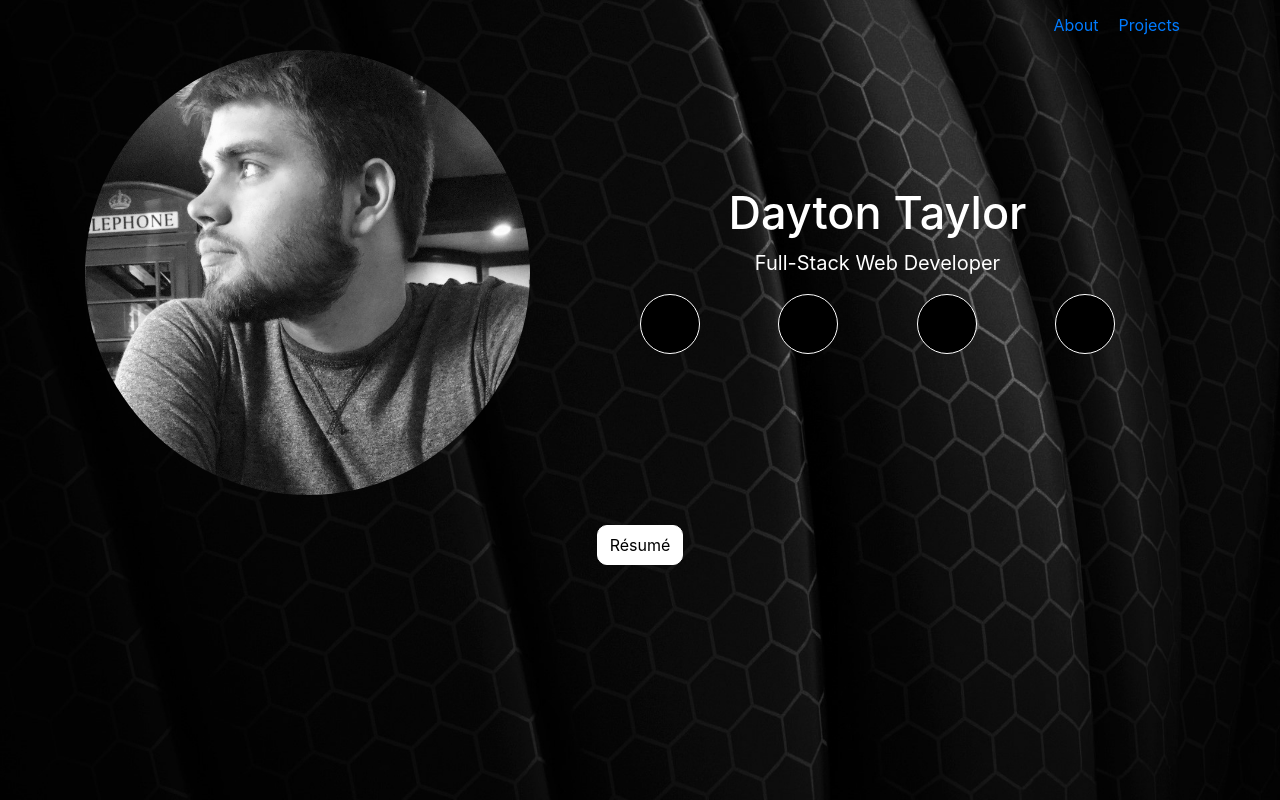
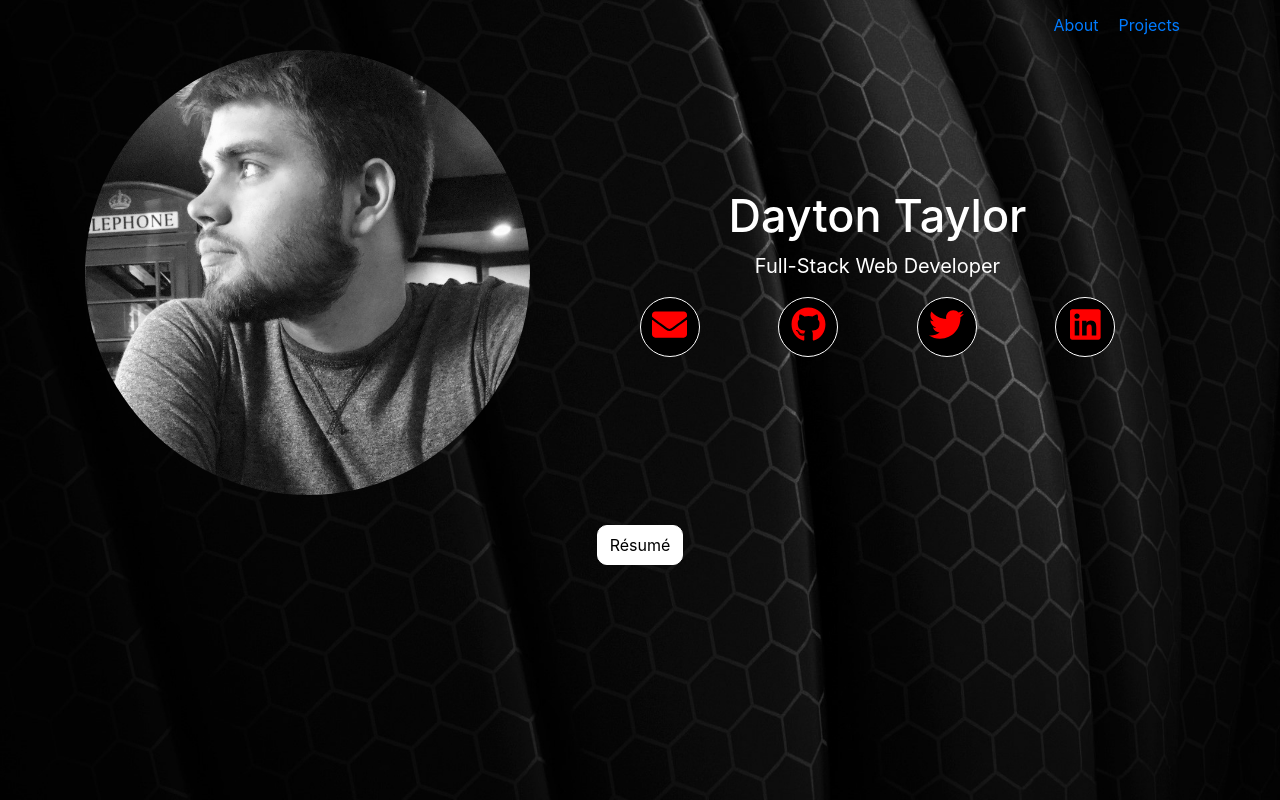
Before and after one commit to daytonltaylor/daytonltaylor.me, a React (Create React App) app: page /about in a window 1280 px wide. Built offline with nearby package versions, Linux system fonts and the light colour scheme.

Commit message:
moved social buttons to own component each

```diff
--- /dev/null
+++ b/src/components/SocialButton/index.scss
@@ -0,0 +1,37 @@
+.bttn-social {
+	font-size: 28px;
+	line-height: 46px;
+	display: inline-block;
+	text-align: center;
+	width: 50px;
+	height: 50px;
+	border: 1px solid white;
+	border-radius: 100%;
+	background-color: black;
+	color: red;
+	transition: all 0.2s;
+}
+
+.bttn-social:hover {
+	color: black;
+	background-color: red;
+	text-decoration: none;
+}
+
+@media screen and (min-width: 992px) {
+	.bttn-social {
+		font-size: 35px;
+		line-height: 55px;
+		width: 60px;
+		height: 60px;
+	}
+}
+
+@media screen and (max-width: 767px) {
+	.bttn-social {
+		font-size: 35px;
+		line-height: 55px;
+		width: 60px;
+		height: 60px;
+	}
+}
--- /dev/null
+++ b/src/components/SocialButton/index.tsx
@@ -0,0 +1,47 @@
+import React from 'react';
+import { FontAwesomeIcon } from '@fortawesome/react-fontawesome';
+import { IconProp } from '@fortawesome/fontawesome-svg-core';
+import { faEnvelope, faLink } from '@fortawesome/free-solid-svg-icons';
+import { faGithub, faTwitter, faLinkedin } from '@fortawesome/free-brands-svg-icons';
+import './index.scss';
+
+interface SocialButtonProps {
+	href: string;
+	icon: 'envelope' | 'github' | 'twitter' | 'linkedin';
+	target?: '_self' | '_blank';
+}
+
+const mapStringToIcon = (iconStr: string): IconProp => {
+	switch (iconStr) {
+		case 'envelope':
+			return faEnvelope;
+		case 'github':
+			return faGithub;
+		case 'twitter':
+			return faTwitter;
+		case 'linkedin':
+			return faLinkedin
+	}
+	return faLink;
+};
+
+const SocialButton: React.FC<SocialButtonProps> = (
+	props: SocialButtonProps
+) => {
+	return (
+		<a
+			className="bttn-social"
+			href={props.href}
+			target={props.target}
+			rel="noreferrer noopener"
+		>
+			<FontAwesomeIcon icon={mapStringToIcon(props.icon)} />
+		</a>
+	);
+};
+
+SocialButton.defaultProps = {
+	target: '_self',
+};
+
+export default SocialButton;
--- a/src/views/About/index.scss
+++ b/src/views/About/index.scss
@@ -25,26 +25,6 @@
 
 .profile-info p {
 	font-size: 20px;
-}
-
-.bttn-social {
-	font-size: 28px;
-	line-height: 46px;
-	display: inline-block;
-	text-align: center;
-	width: 50px;
-	height: 50px;
-	border: 1px solid white;
-	border-radius: 100%;
-	background-color: black;
-	color: red;
-	transition: all 0.2s;
-}
-
-.bttn-social:hover {
-	color: black;
-	background-color: red;
-	text-decoration: none;
 }
 
 .document-links {
@@ -80,15 +60,6 @@
 	}
 }
 
-@media screen and (min-width: 992px) {
-	.bttn-social {
-		font-size: 35px;
-		line-height: 55px;
-		width: 60px;
-		height: 60px;
-	}
-}
-
 @media screen and (max-width: 767px) {
 	.profile-img {
 		width: 70%;
@@ -98,13 +69,6 @@
 		padding-top: 20px;
 	}
 
-	.bttn-social {
-		font-size: 35px;
-		line-height: 55px;
-		width: 60px;
-		height: 60px;
-	}
-
 	.document-view {
 		width: 100%;
 	}
--- a/src/views/About/index.tsx
+++ b/src/views/About/index.tsx
@@ -1,6 +1,7 @@
 import React, { useEffect, useState } from 'react';
 import './index.scss';
 import DLTProfileImage from '../../images/dltprofile.jpg';
+import SocialButton from '../../components/SocialButton';
 
 interface OpenDocumentOptions {
 	newTab: boolean;
@@ -56,42 +57,31 @@ function About() {
 					<div id="contacts" className="row">
 						<div className="col-lg-1"></div>
 						<div className="col">
-							<a
-								className="bttn-social"
+							<SocialButton
+								icon="envelope"
 								href="mailto:daytonltaylor@outlook.com"
-							>
-								<i className="fa fa-envelope"></i>
-							</a>
+							/>
 						</div>
 						<div className="col">
-							<a
-								className="bttn-social"
+							<SocialButton
+								href="https://github.com/daytonltaylor"
+								icon="github"
 								target="_blank"
-								rel="noreferrer noopener"
-								href="https://github.com/daytonltaylor"
-							>
-								<i className="fa fa-github"></i>
-							</a>
+							/>
 						</div>
 						<div className="col">
-							<a
-								className="bttn-social"
+							<SocialButton
+								href="https://twitter.com/DaytonLTaylor"
+								icon="twitter"
 								target="_blank"
-								rel="noreferrer noopener"
-								href="https://twitter.com/DaytonLTaylor"
-							>
-								<i className="fa fa-twitter"></i>
-							</a>
+							/>
 						</div>
 						<div className="col">
-							<a
-								className="bttn-social"
+							<SocialButton
+								href="https://www.linkedin.com/in/daytonltaylor/"
+								icon="linkedin"
 								target="_blank"
-								rel="noreferrer noopener"
-								href="https://www.linkedin.com/in/daytonltaylor/"
-							>
-								<i className="fa fa-linkedin-square"></i>
-							</a>
+							/>
 						</div>
 						<div className="col-lg-1"></div>
 					</div>
```
